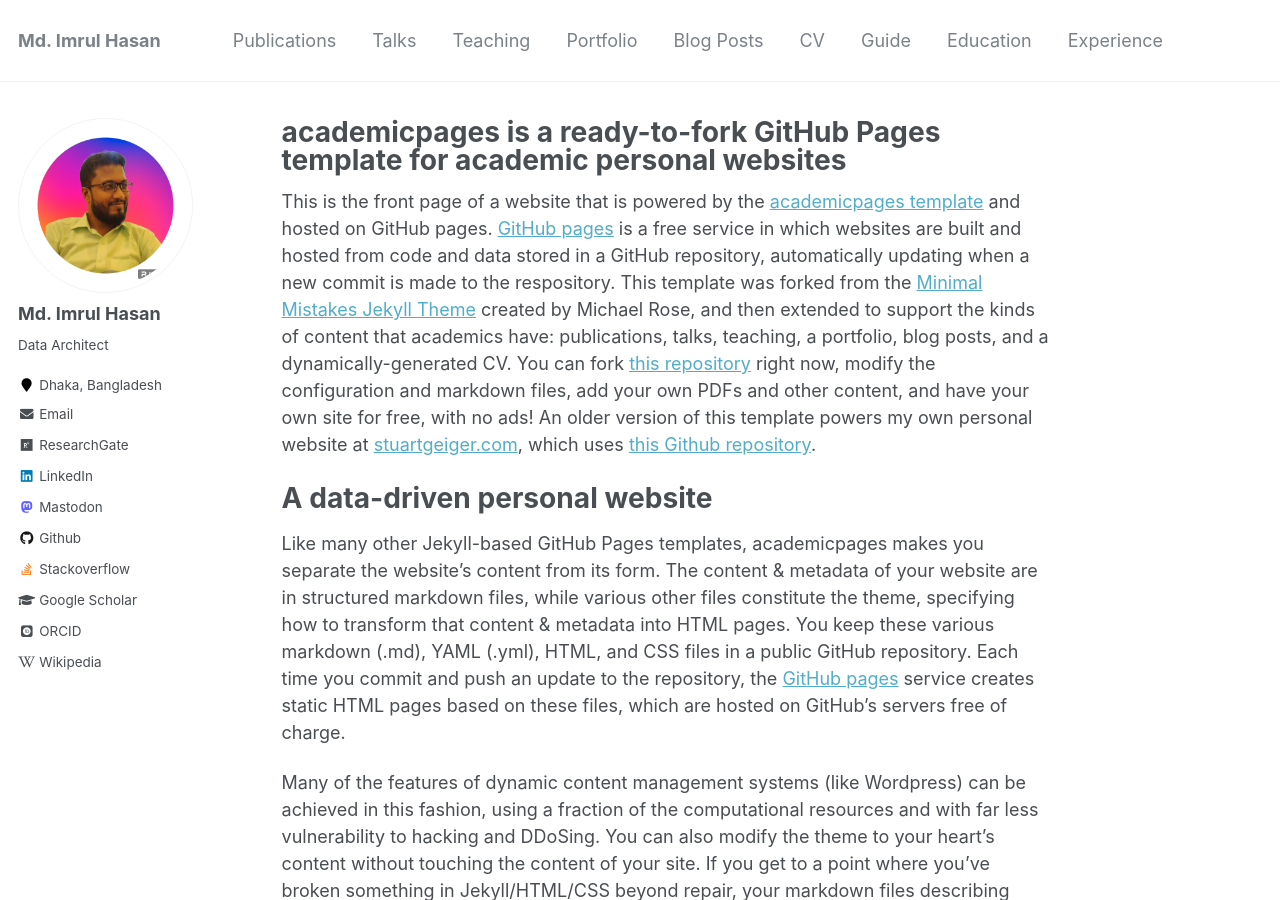
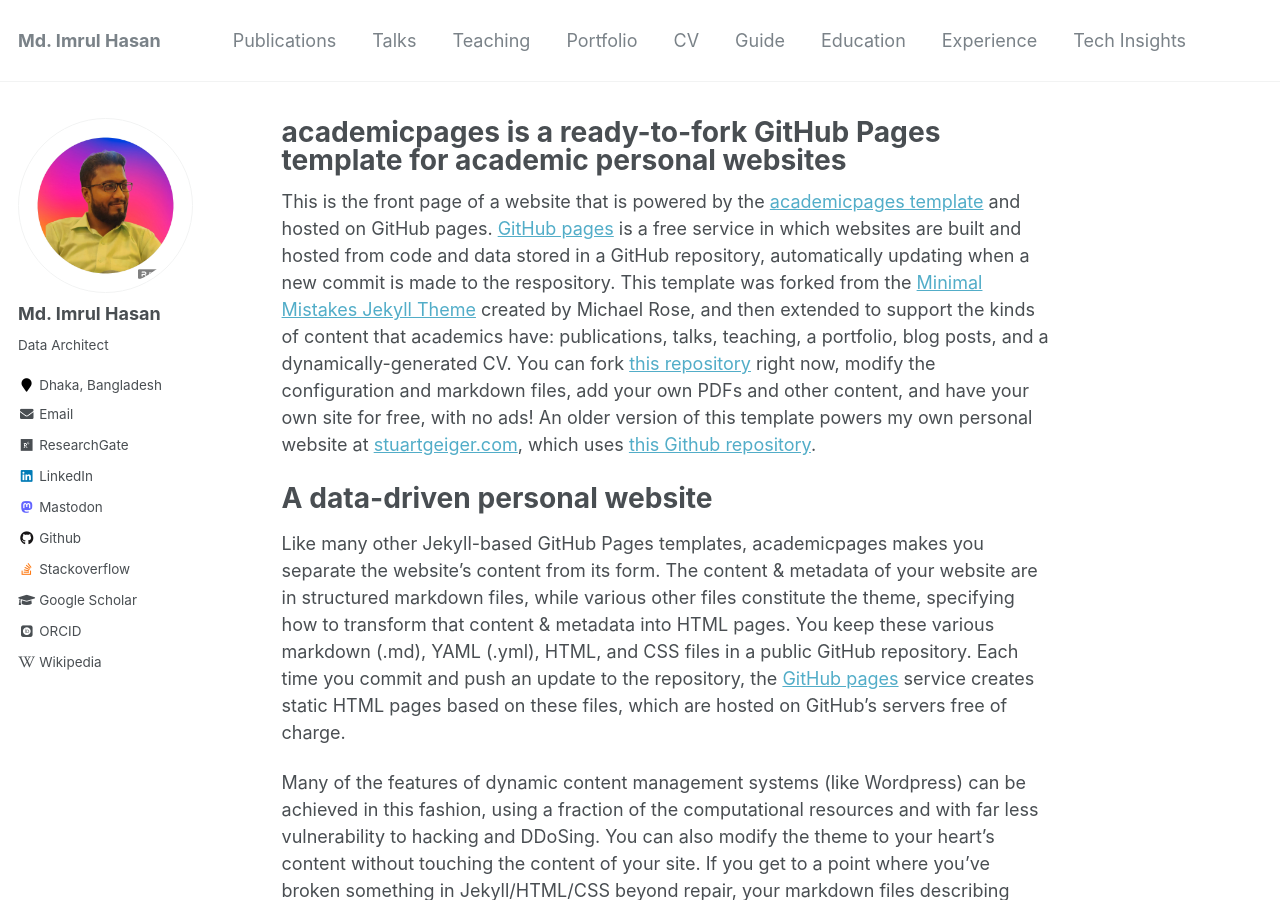
Before and after one commit to imrulhasandata/imrulhasandata, a Jekyll site: the page built from _pages/about.md, in a window 1280 px wide and 900 px high. Built offline with Jekyll 4.4.1, drawn with Linux system fonts in a browser that asks for light colours; some web fonts are replaced.

Commit message:
_data/nav...yml -> Blog Post --> Tech Insight

```diff
--- a/_data/navigation.yml
+++ b/_data/navigation.yml
@@ -12,9 +12,6 @@ main:
   - title: "Portfolio"
     url: /portfolio/
 
-  - title: "Blog Posts"
-    url: /year-archive/
-
   - title: "CV"
     url: /cv/
 
@@ -26,3 +23,6 @@ main:
 
   - title: "Experience"
     url: /experience/
+
+  - title: "Tech Insights"
+    url: /year-archive/
```
Also changed, not shown: Documentation/docx.txt (line endings or trailing spaces).
